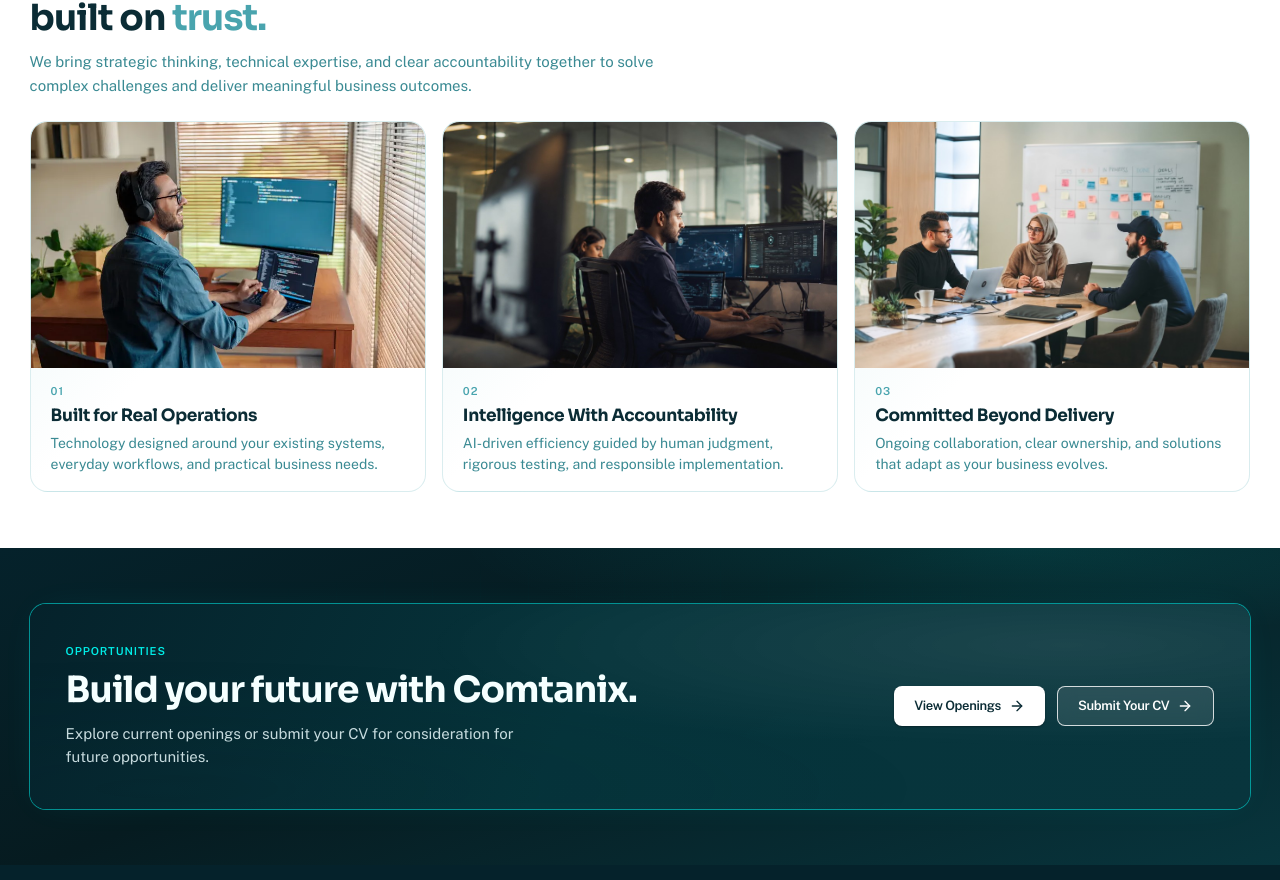
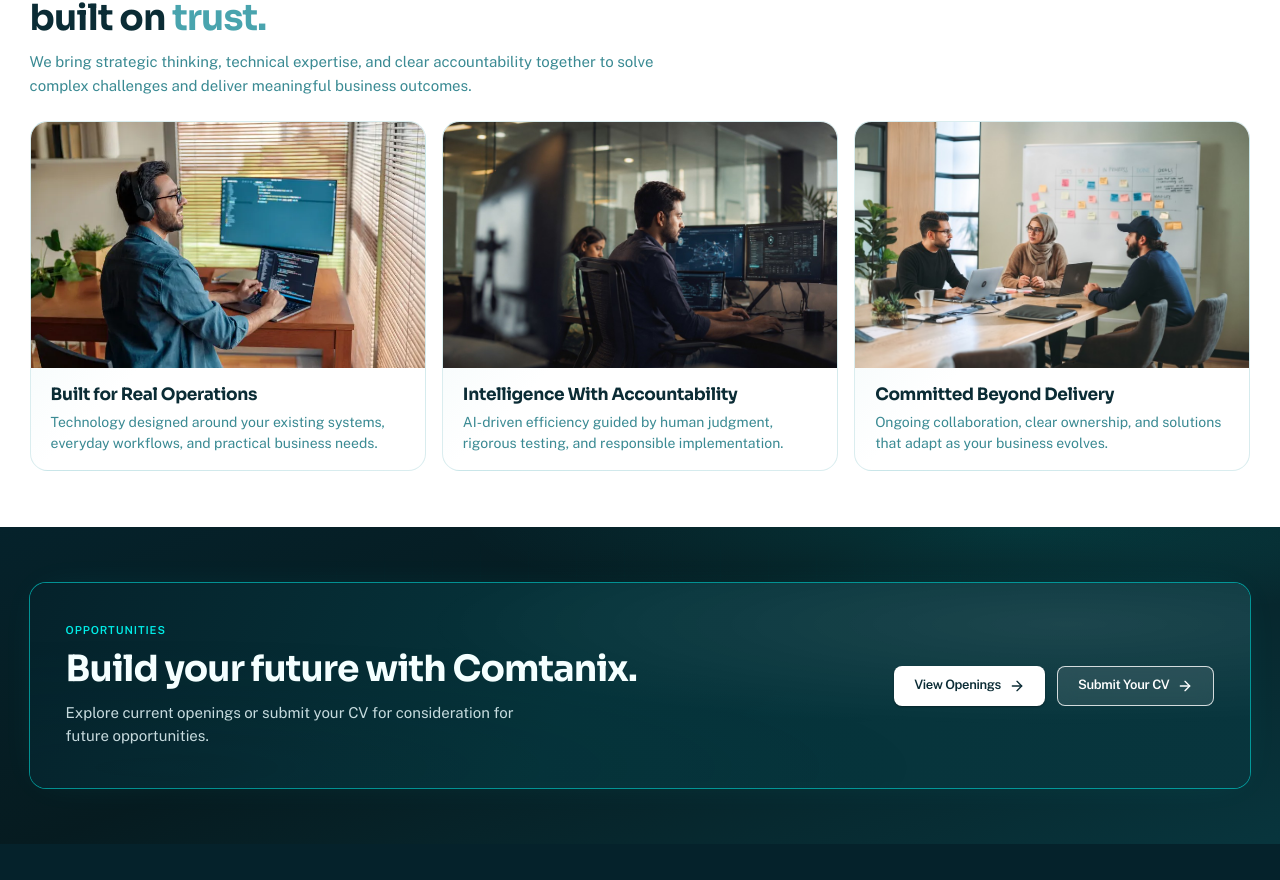
Before and after one commit to adnanhayat531/comtanixcareers, a Next.js app: page / in a window 1280 px wide. Shown: the part 2299-3179 px from the top of the page. Built offline with nearby package versions, Linux system fonts and the light colour scheme; no server answers.

Commit message:
Refactor HomePage component to replace ordered list with unordered list for better semantic structure. Remove index-based numbering from list items to enhance readability.

```diff
--- a/src/app/page.tsx
+++ b/src/app/page.tsx
@@ -116,8 +116,8 @@ export default function HomePage() {
             </p>
           </HeadingReveal>
 
-          <ol className="grid grid-cols-1 gap-3 md:grid-cols-2 md:gap-4 lg:grid-cols-3">
-            {WHY_COMTANIX.map((w, i) => (
+          <ul className="grid grid-cols-1 gap-3 md:grid-cols-2 md:gap-4 lg:grid-cols-3">
+            {WHY_COMTANIX.map((w) => (
               <li
                 key={w.title}
                 className="glass-card group min-w-0 overflow-hidden rounded-[1.1rem] transition hover:shadow-[0_0_0_1px_var(--glow),var(--glow-cyan)]"
@@ -133,13 +133,12 @@ export default function HomePage() {
                   />
                 </div>
                 <div className="px-4 py-3.5 sm:px-5 sm:py-4">
-                  <p className="type-eyebrow text-brand">0{i + 1}</p>
-                  <h3 className="type-h3 mt-1.5 text-ink">{w.title}</h3>
+                  <h3 className="type-h3 text-ink">{w.title}</h3>
                   <p className="type-meta mt-1.5 text-muted">{w.body}</p>
                 </div>
               </li>
             ))}
-          </ol>
+          </ul>
         </Container>
       </Section>
 
```
